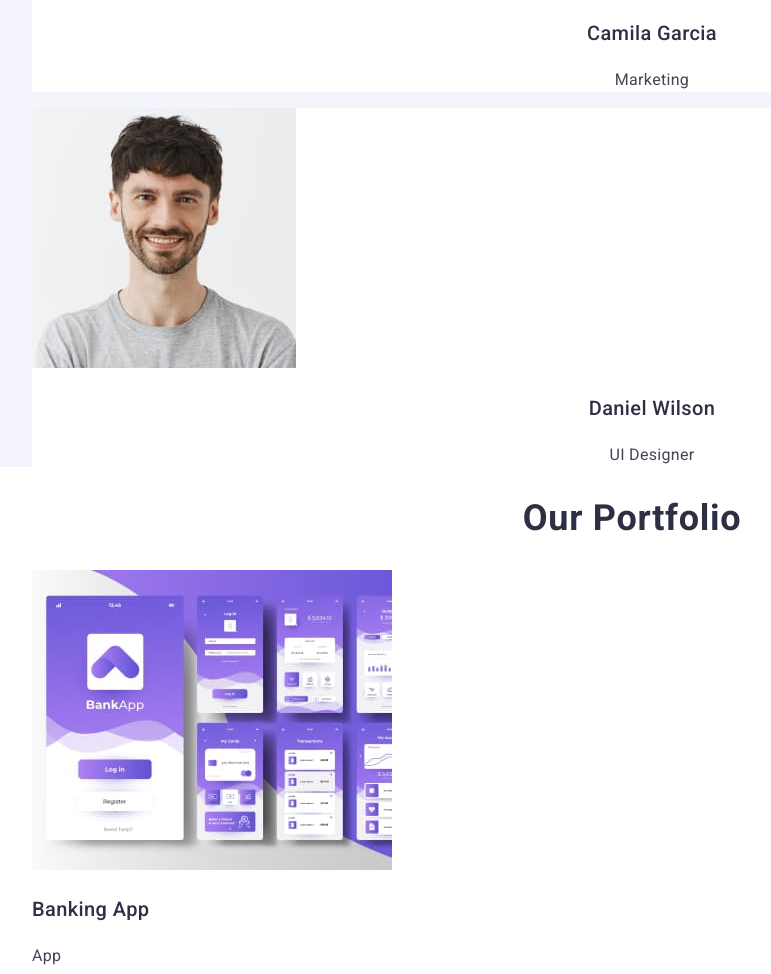
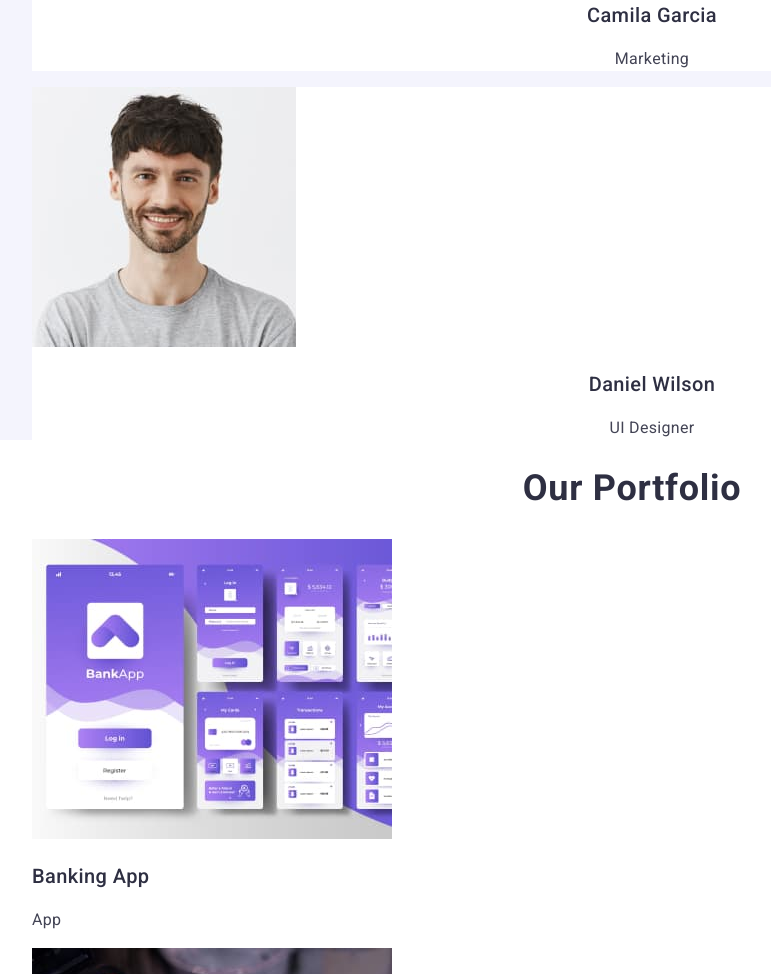
Before and after one commit to Grenolf004/goit-markup-hw-02, a plain HTML site: page index.html in a window 1280 px wide. Shown: the part 1826-2800 px from the top of the page, without its empty margins (8-779 px from the left). Drawn offline with nearby package versions, Linux system fonts and the light colour scheme.

Commit message:
hw 2 (4 check)

```diff
--- a/css/styles.css
+++ b/css/styles.css
@@ -115,7 +115,7 @@ ul {
     text-align: center;
     font-size: 36px;
     font-weight: 700;
-    line-height: 1.2;
+    line-height: 1.11;
     letter-spacing: 0.72px;
     text-transform: capitalize;
 }
@@ -129,7 +129,7 @@ ul {
     text-align: center;
     font-size: 20px;
     font-weight: 500;
-    line-height: 1.5;
+    line-height: 1.2;
     letter-spacing: 0.4px;
 }
 
@@ -150,7 +150,7 @@ ul {
     text-align: center;
     font-size: 36px;
     font-weight: 700;
-    line-height: 1.2;
+    line-height: 1.11;
     letter-spacing: 0.72px;
     text-transform: capitalize;
 }
@@ -164,7 +164,7 @@ ul {
     color: #2E2F42;
     font-size: 20px;
     font-weight: 500;
-    line-height: 1.5;
+    line-height: 1.2;
     letter-spacing: 0.4px;
 }
 
```
